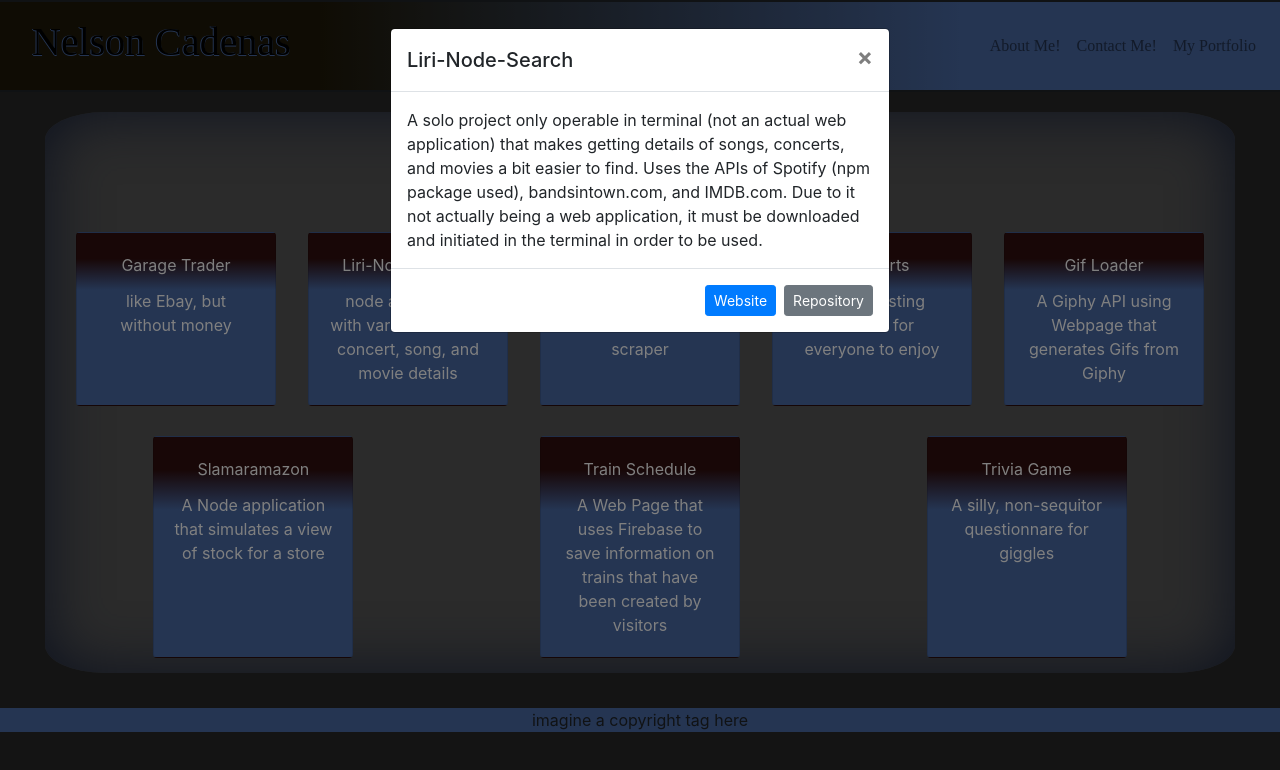
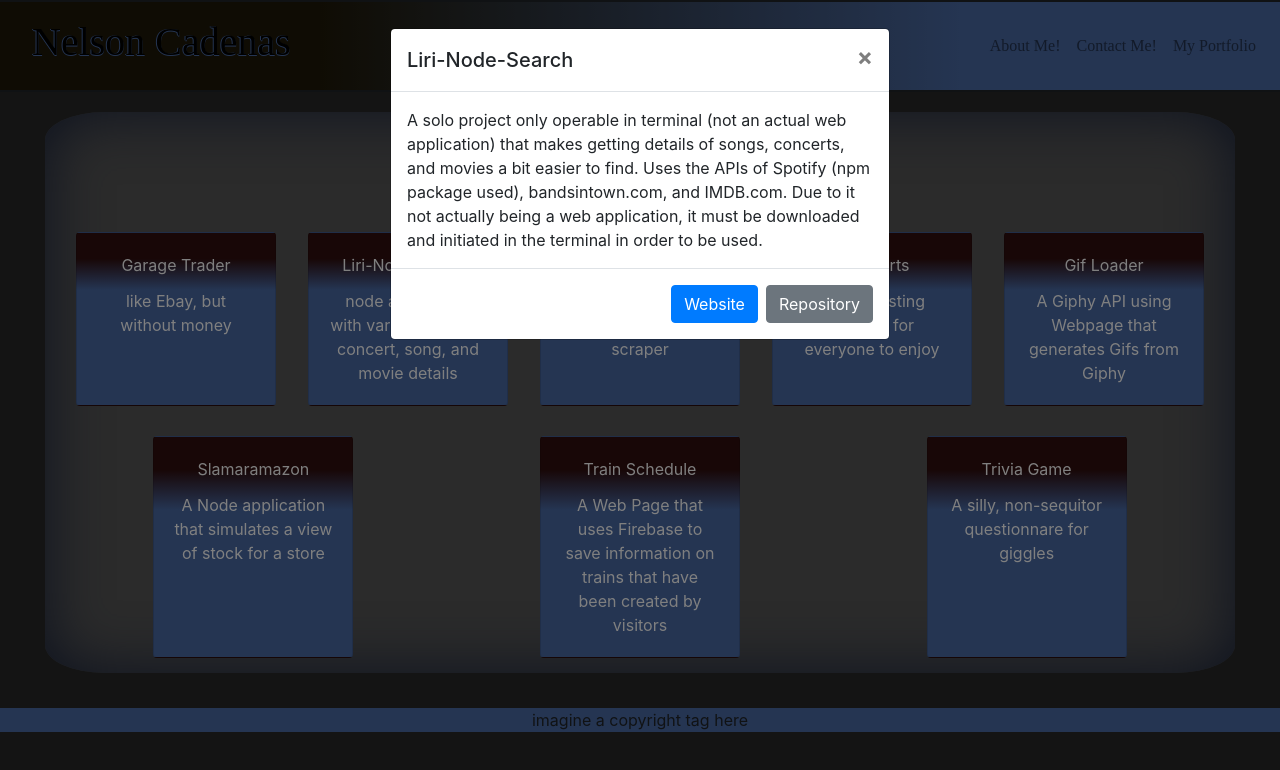
Before and after one commit to NelsonCad/personal-website, a React (Create React App) app: page /portfolio in a window 1280 px wide. Both pictures are taken after a click on the element 408 px from the left and 319 px from the top of the page. Shown: the top 770 px of the page. Built offline with nearby package versions, Linux system fonts and the light colour scheme.

Commit message:
added cursor change effect to project cards

```diff
--- a/src/components/Modal/index.js
+++ b/src/components/Modal/index.js
@@ -3,6 +3,8 @@ import { Button, Modal, ModalHeader, ModalBody, ModalFooter } from "reactstrap";
 import "./Modal.css";
 
 const Modalview = (props) => {
+
+
 
     return (
         <div>
@@ -14,8 +16,8 @@ const Modalview = (props) => {
           {props.details}
         </ModalBody>
         <ModalFooter>
-          <Button href={props.link} target="_blank" color="primary" size="sm">Website</Button>{' '}
-          <Button href={props.repo} target="_blank" color="secondary" size="sm">Repository</Button>
+          <Button href={props.link} target="_blank" color="primary" size="md">Website</Button>{' '}
+          <Button href={props.repo} target="_blank" color="secondary" size="md">Repository</Button>
         </ModalFooter>
             </Modal>
 
--- a/src/components/project-card/project-card.css
+++ b/src/components/project-card/project-card.css
@@ -12,6 +12,7 @@
 .item-display-wrap:hover {
     background: #300f0f;
     box-shadow: inset 0 0 20px #4a6aa5;
+    cursor: pointer;
 }
 
 .desc {
```
